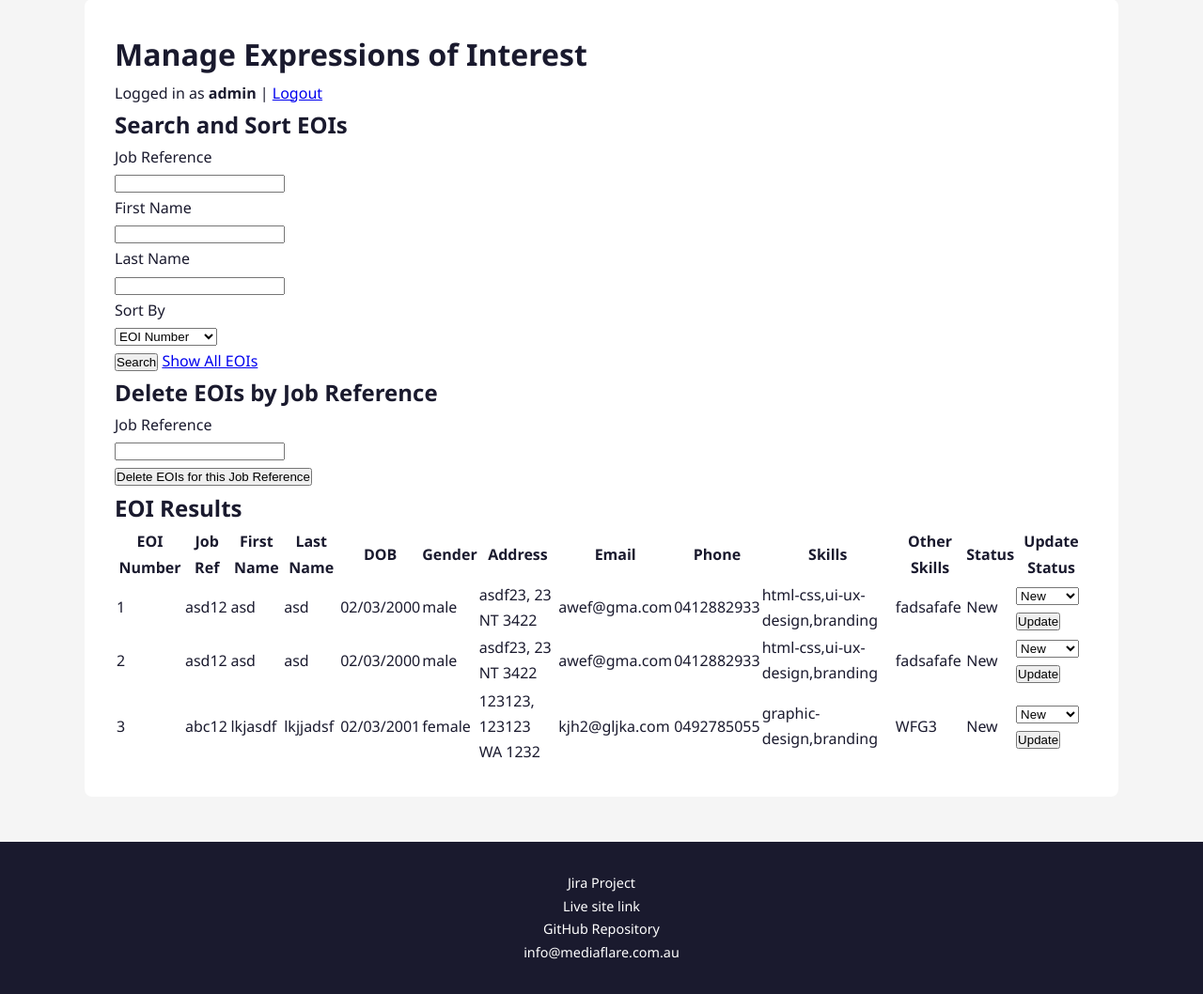
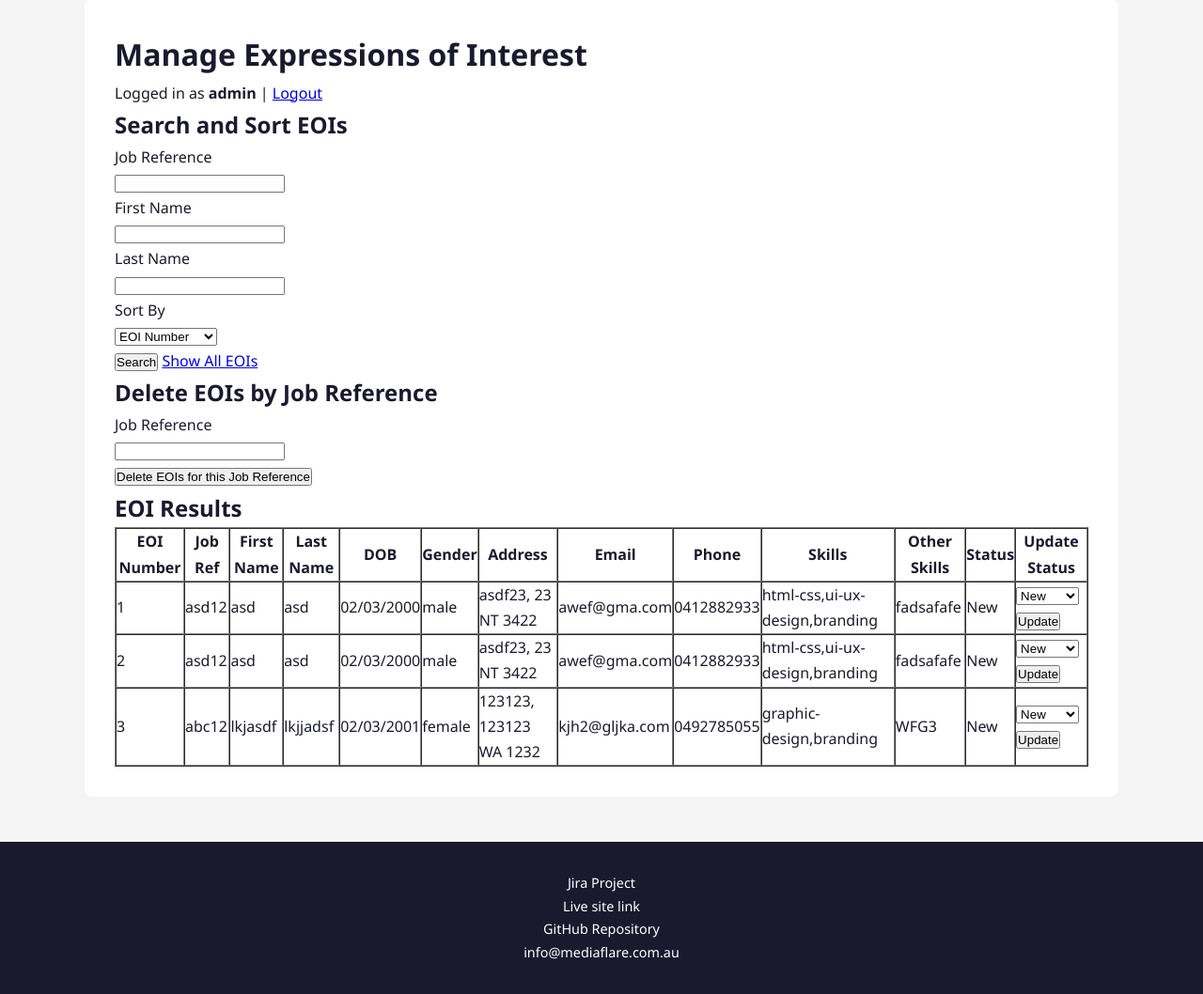
Before and after one commit to 106514992/COS10026-Applied-Web-Project-Part-2-of-2, a PHP site: page /manage.php in a window 1280 px wide. Shown: the part 113-1171 px from the top of the page at 94% size. Run offline with PHP 8.4, Linux system fonts and the light colour scheme; a user stored in the database is signed in; data comes from the database, SQL or seed files in the repository.

Commit message:
reverted accidental changes made past due date

```diff
--- a/manage.php
+++ b/manage.php
@@ -142,8 +142,6 @@ $stmt->execute();
 $result = $stmt->get_result();
 
 $pageTitle = "Manage EOIs - MediaFlare";
-$pageStyles = "";
-
 include "header.inc";
 include "nav.inc";
 ?>
@@ -217,12 +215,11 @@ include "nav.inc";
         </form>
     </section>
 
-    <section class="manage-eoi-section">
+    <section>
         <h2>EOI Results</h2>
 
         <?php if ($result && $result->num_rows > 0): ?>
-            <div class="eoi-table-wrapper">
-                <table class="eoi-table">
+            <table border="1" cellpadding="6" cellspacing="0">
                 <thead>
                     <tr>
                         <th>EOI Number</th>
@@ -283,7 +280,6 @@ include "nav.inc";
                     <?php endwhile; ?>
                 </tbody>
             </table>
-            </div>
         <?php else: ?>
             <p>No EOI records found.</p>
         <?php endif; ?>
```
Lines whose indentation alone changed are shown as unchanged.
